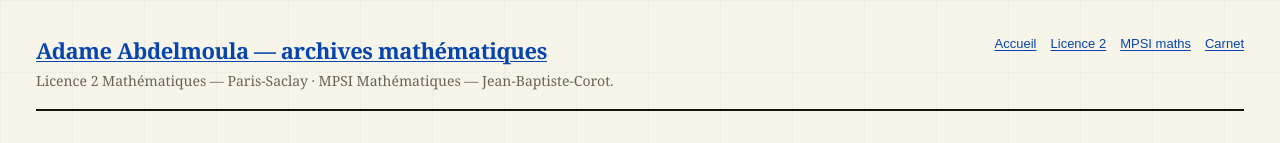
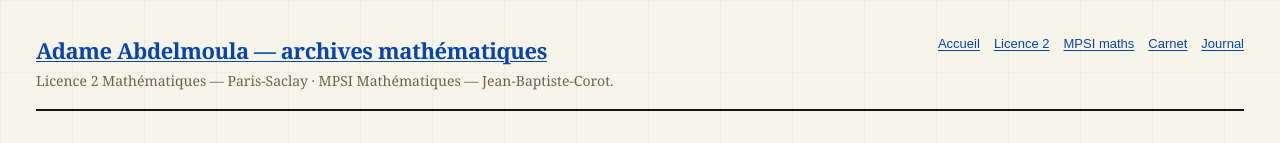
Before and after one commit to Grimm02938/l2-maths, an Astro site: page / in a window 1280 px wide. Shown: the top 143 px of the page. Built offline with nearby package versions, Linux system fonts and the light colour scheme; Astro itself is replaced by a stand-in of ours.

Commit message:
Add journal navigation link

```diff
--- a/src/layouts/Base.astro
+++ b/src/layouts/Base.astro
@@ -32,6 +32,7 @@ const {
           <a href="/#licence-2">Licence 2</a>
           <a href="/mpsi/">MPSI maths</a>
           <a href="/carnet/">Carnet</a>
+          <a href="/journal/">Journal</a>
         </nav>
       </header>
       <slot />
```
